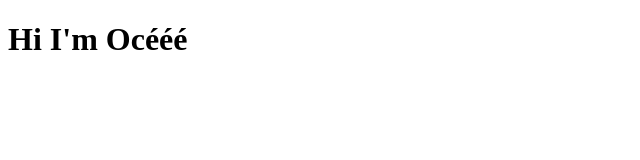
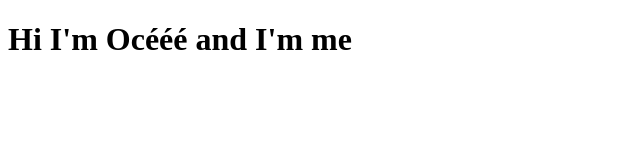
Before and after one commit to MyQEpitech/git_with_oceee, a plain HTML site: page index.html in a window 1280 px wide. Shown: the whole page, without its empty margins (0-640 px from the left). Drawn offline with Linux system fonts and the light colour scheme.

Commit message:
Second one

```diff
--- a/index.html
+++ b/index.html
@@ -5,6 +5,6 @@
     <title>Hi...I'm Océééé</title>
 </head>
 <body>
-    <h1>Hi I'm Océéé</h1>
+    <h1>Hi I'm Océéé and I'm me</h1>
 </body>
 </html>
```
